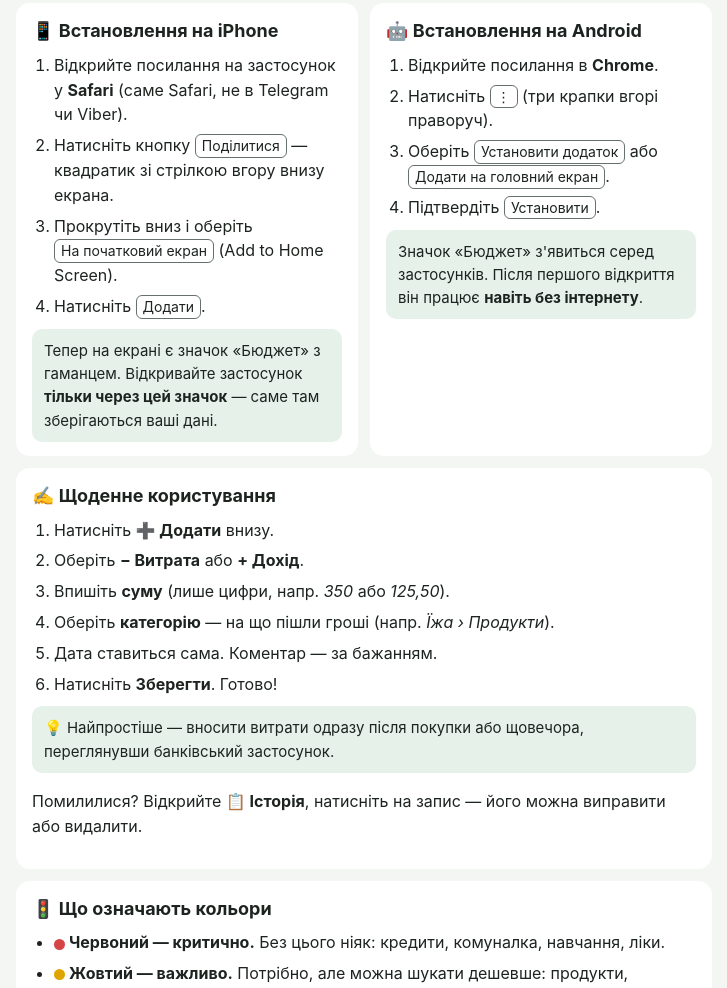
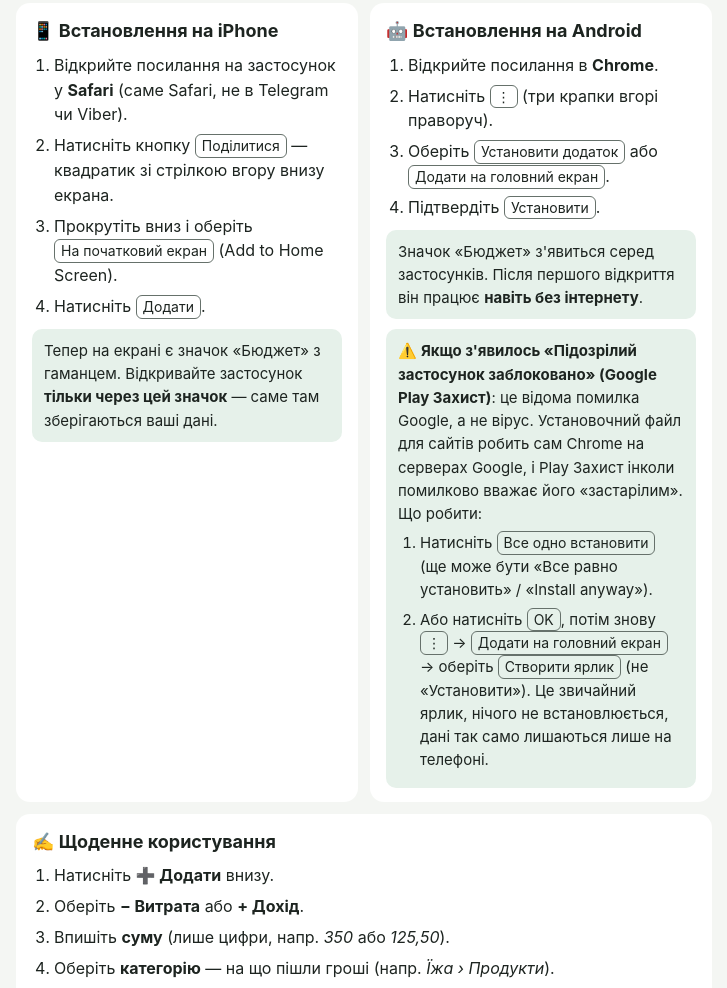
Before and after one commit to djonir21-creator/budget, a plain HTML site: page guide.html in a window 1280 px wide. Shown: the part 346-1334 px from the top of the page, without its empty margins (276-1003 px from the left). Drawn offline with Linux system fonts and the light colour scheme.

Commit message:
Інструкція: що робити, якщо Play Захист блокує встановлення
Co-Authored-By: Claude Opus 5.5 <noreply@anthropic.com>
Claude-Session: https://claude.ai/code/session_01HwLammFq7vhpUGSCKC6vdw

```diff
--- a/guide.html
+++ b/guide.html
@@ -67,6 +67,12 @@
     <li>Підтвердіть <span class="k">Установити</span>.</li>
   </ol>
   <div class="tip">Значок «Бюджет» з'явиться серед застосунків. Після першого відкриття він працює <b>навіть без інтернету</b>.</div>
+  <div class="tip">⚠️ <b>Якщо з'явилось «Підозрілий застосунок заблоковано» (Google Play Захист)</b>: це відома помилка Google, а не вірус. Установочний файл для сайтів робить сам Chrome на серверах Google, і Play Захист інколи помилково вважає його «застарілим». Що робити:
+    <ol>
+      <li>Натисніть <span class="k">Все одно встановити</span> (ще може бути «Все равно установить» / «Install anyway»).</li>
+      <li>Або натисніть <span class="k">OK</span>, потім знову <span class="k">⋮</span> → <span class="k">Додати на головний екран</span> → оберіть <span class="k">Створити ярлик</span> (не «Установити»). Це звичайний ярлик, нічого не встановлюється, дані так само лишаються лише на телефоні.</li>
+    </ol>
+  </div>
 </section>
 </div>
 
--- a/sw.js
+++ b/sw.js
@@ -3,7 +3,7 @@
  * Дані користувача сюди НЕ потрапляють — вони лише в localStorage на пристрої.
  * Після оновлення файлів застосунку збільште номер версії нижче.
  */
-var CACHE = 'family-budget-v1';
+var CACHE = 'family-budget-v2';
 var ASSETS = [
   './',
   'index.html',
```
